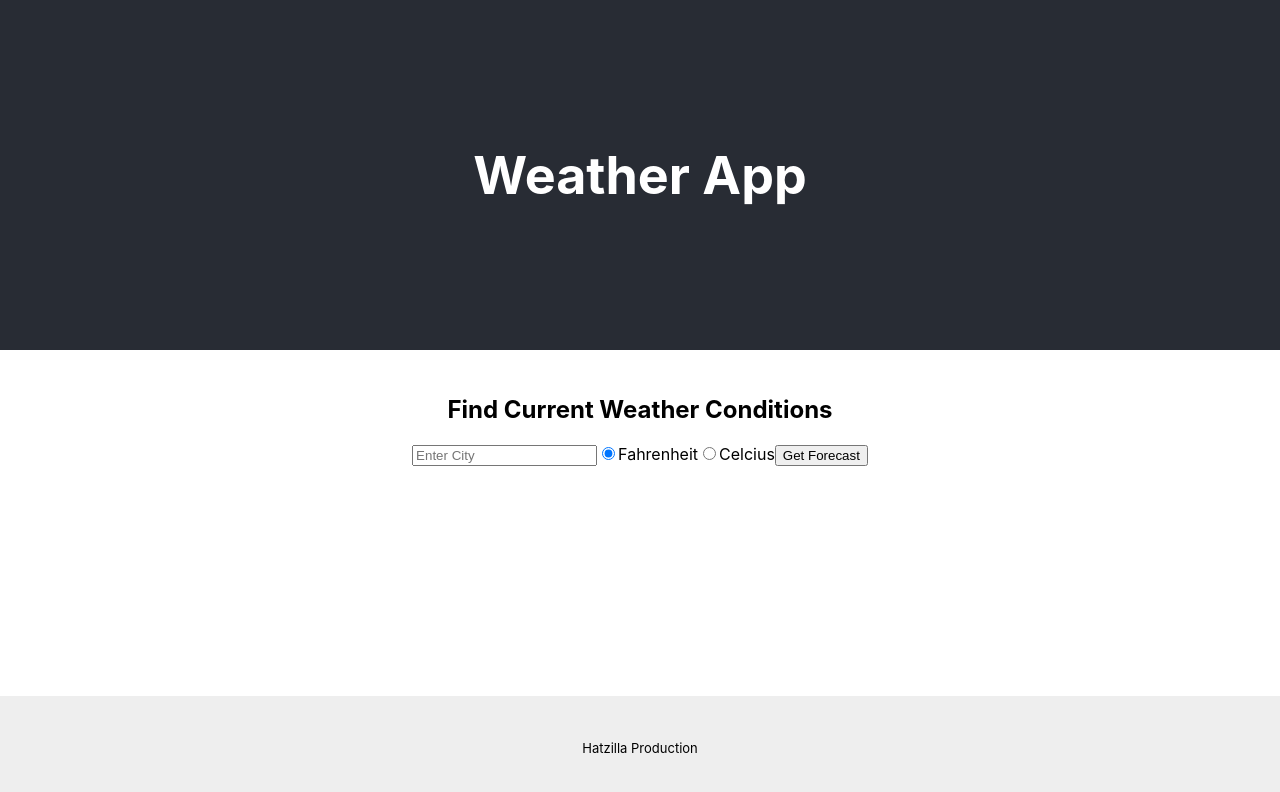
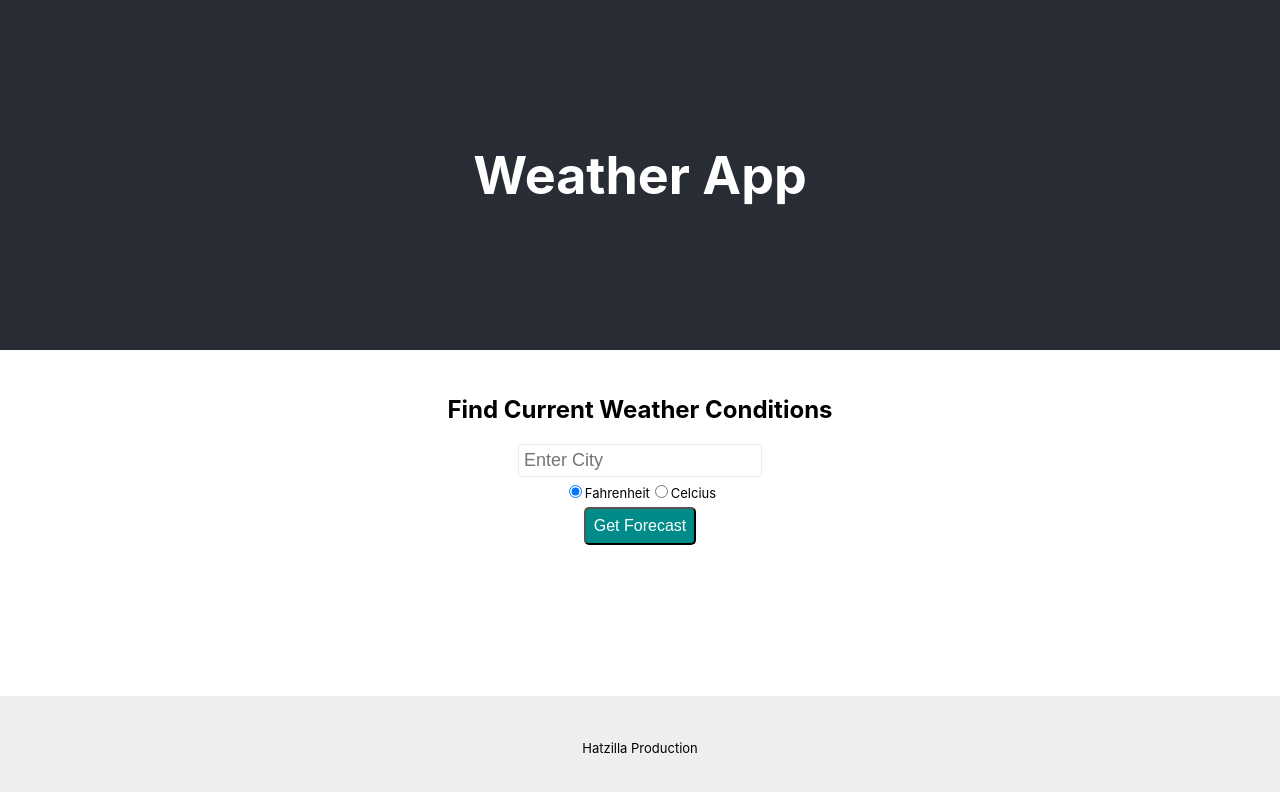
Before and after one commit to hoejatz/weather-app, a React (Create React App) app: page / in a window 1280 px wide. Shown: the top 792 px of the page. Built offline with nearby package versions, Linux system fonts and the light colour scheme.

Commit message:
added error handling

```diff
--- a/src/components/Conditions/Conditions.js
+++ b/src/components/Conditions/Conditions.js
@@ -1,8 +1,11 @@
+import classes from './Conditions.module.css';
 import React from 'react';
 
 export default function Conditions(props) {
     return (
-        <div>
+        <div className={classes.Wrapper}>
+            {props.error && <small>Please enter a valid city</small>}
+            {props.loading && <div>Loading...</div>}
             {props.responseObject.cod === 200 ?
                 <div>
                     <p><strong>{props.responseObject.name}</strong></p>
--- /dev/null
+++ b/src/components/Conditions/Conditions.module.css
@@ -0,0 +1,5 @@
+.Wrapper {
+    min-height: 100px;
+    display: flex;
+    flex-direction: column;
+ }
--- a/src/components/Forecast/Forecast.js
+++ b/src/components/Forecast/Forecast.js
@@ -1,15 +1,28 @@
 import React, { useState, useEffect } from 'react';
 import Conditions from '../Conditions/Conditions';
+import classes from './Forecast.module.css';
 
 export default function Forecast(props) {
 
     let [responseObject, setResponseObject] = useState({});
     let [city, setCity] = useState('');
     let [unit, setUnit] = useState('imperial');
-    const uriEncodedCity = encodeURIComponent(city);
+    let [error, setError] = useState(false);
+    let [loading, setLoading] = useState(false);
+
 
     function getForecast(event) {
         event.preventDefault();
+
+        if (city.length === 0) {
+            return setError(true);
+        }
+
+        setError(false);
+        setResponseObject({});
+        setLoading(true);
+        let uriEncodedCity = encodeURIComponent(city);
+
         fetch(`https://community-open-weather-map.p.rapidapi.com/weather?q=${uriEncodedCity}&units=${unit}`, {
             "method": "GET",
             "headers": {
@@ -19,9 +32,15 @@ export default function Forecast(props) {
         })
         .then(response => response.json())
         .then(response => {
+            if (response.cod !== 200) {
+                throw new Error()
+            }
             setResponseObject(response);
+            setLoading(false);
         })
         .catch(error => {
+            setError(true);
+            setLoading(false);
             console.error(error);
         });
     }
@@ -33,10 +52,11 @@ export default function Forecast(props) {
                 <input
                     type="text"
                     placeholder="Enter City"
+                    className={classes.TextInput}
                     value={city}
                     onChange={(event) => setCity(event.target.value)}
                 />
-                <label>
+                <label className={classes.Radio}>
                     <input
                         type="radio"
                         name="units"
@@ -47,7 +67,7 @@ export default function Forecast(props) {
                     Fahrenheit
                 </label>
 
-                <label>
+                <label className={classes.Radio}>
                     <input
                     type="radio"
                     name="units"
@@ -57,9 +77,13 @@ export default function Forecast(props) {
                     />
                     Celcius
                 </label>
-                <button type="submit">Get Forecast</button>
+                <button className={classes.Button} type="submit">Get Forecast</button>
             </form>
-            <Conditions responseObject={responseObject}/>
+            <Conditions
+                responseObject={responseObject}
+                error={error}
+                loading={loading}
+                />
         </div>
     )
 
--- /dev/null
+++ b/src/components/Forecast/Forecast.module.css
@@ -0,0 +1,27 @@
+.TextInput {
+    font-size: large;
+    border: 1px solid #EEEEEE;
+    padding: 5px;
+    border-radius: 3px;
+    display: block;
+    margin: 5px auto;
+}
+.TextInput:focus {
+    outline: none;
+    border-color: #719ECE;
+    box-shadow: 0 0 10px rgb(50, 100, 153);
+}
+.Radio {
+    font-size: small;
+}
+.Button {
+    display: block;
+    margin: 10px auto;
+    padding: .5rem;
+    font-size: 1em;
+    background: darkcyan;
+    border-radius: 5px;
+    color: white;
+    cursor: pointer;
+    margin: 5px auto;
+}
```
